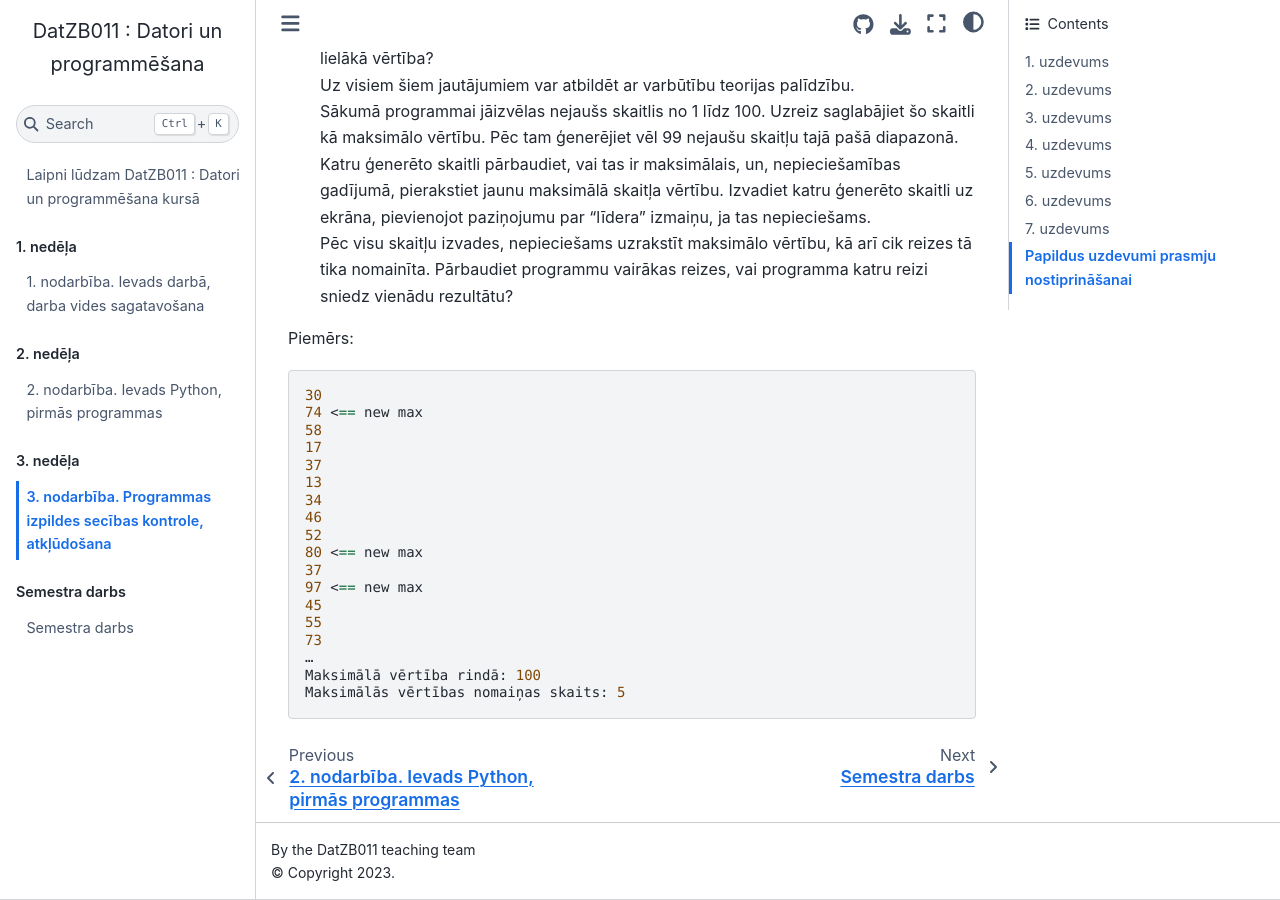
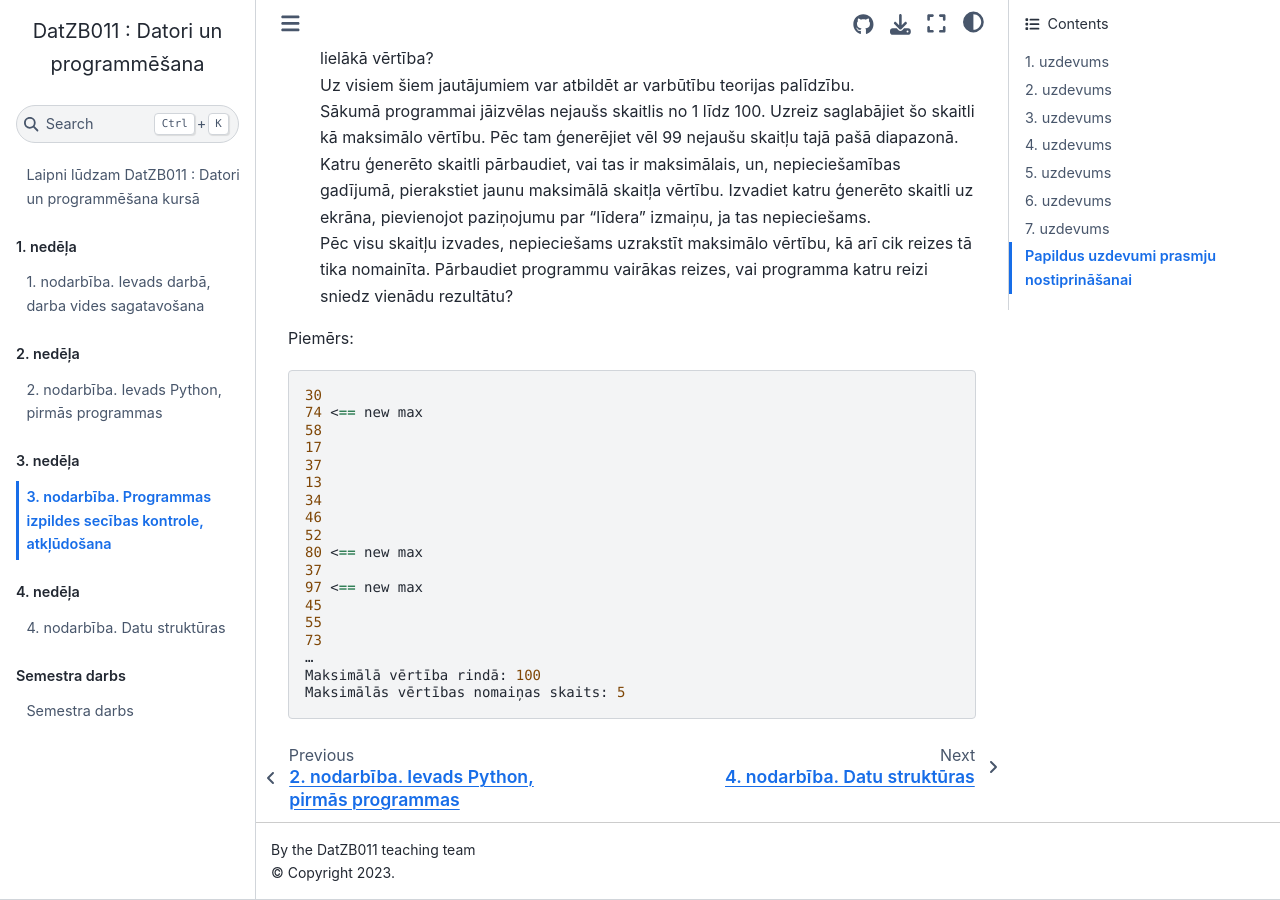
Before and after one commit to AnthonyTSV/DatZB011, a Jupyter Book: the page built from 03-Week/3_nodarbiba.md, in a window 1280 px wide and 900 px high, scrolled down 4957 px. Built offline with Jupyter Book 1.0.4 settings and Sphinx 7.4.7 and the Sphinx Book theme 1.1.4, drawn with Linux system fonts in a browser that asks for light colours; pages that are not in the unit, such as notebooks, are missing from menus.

Commit message:
Add 4th week chapter to the table of contents

```diff
--- a/_toc.yml
+++ b/_toc.yml
@@ -15,6 +15,9 @@ parts:
     chapters:
     - file: 03-Week/3_nodarbiba
     - file: 03-Week/suggested_sol
+  - caption: 4. nedēļa
+    chapters:
+    - file: 04-Week/4_nodarbiba
 
   # - caption: Patstavīgie darbi
     # chapters:
```
